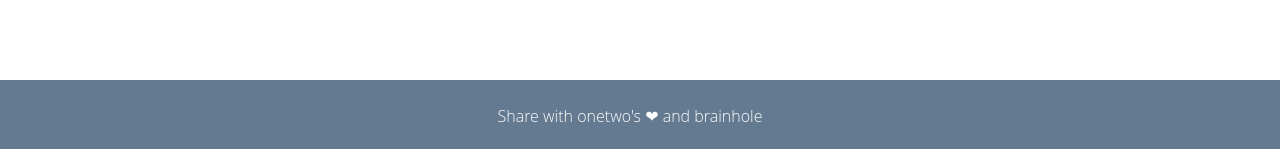
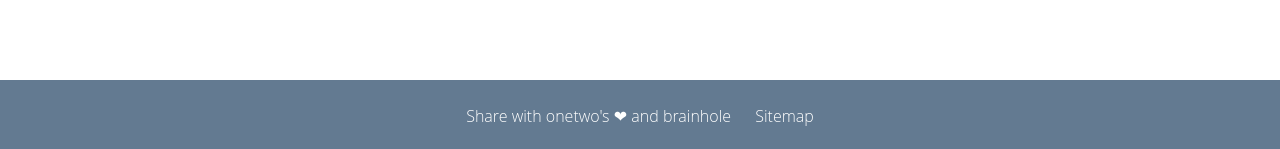
Before and after one commit to linonetwo/linonetwo.github.io, a Jekyll site: the page built from index.html, in a window 1280 px wide and 900 px high, scrolled down 2109 px. Shown: the part 748-897 px from the top of the window. Built offline with Jekyll 4.4.1, drawn with Linux system fonts in a browser that asks for light colours; comment, search, counter and statistics services are not loaded.

Commit message:
feat: link to sitemap

```diff
--- a/_includes/footer.html
+++ b/_includes/footer.html
@@ -4,6 +4,7 @@
         <!-- 友盟的访问记录 -->
         <span style="margin-left: 20px" id='cnzz_stat_icon_1275542333'></span>
         <script type="text/javascript">var cnzz_protocol = (("https:" == document.location.protocol) ? " https://" : " http://");document.write(unescape("%3Cscript src='" + cnzz_protocol + "s96.cnzz.com/z_stat.php%3Fid%3D1275542333%26show%3Dpic' type='text/javascript'%3E%3C/script%3E"));</script>
+        <a href="https://onetwo.ren/sitemap.xml" target="_blank">Sitemap</a>
     </p>
 
 
```
